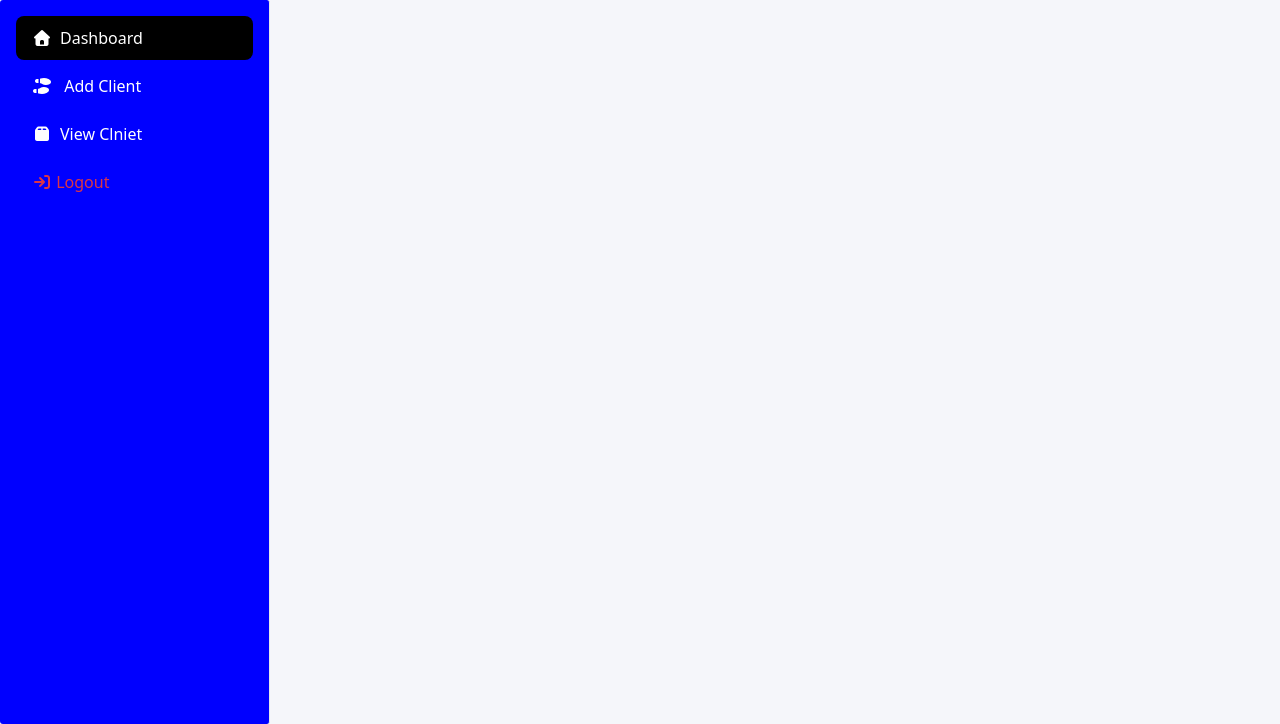
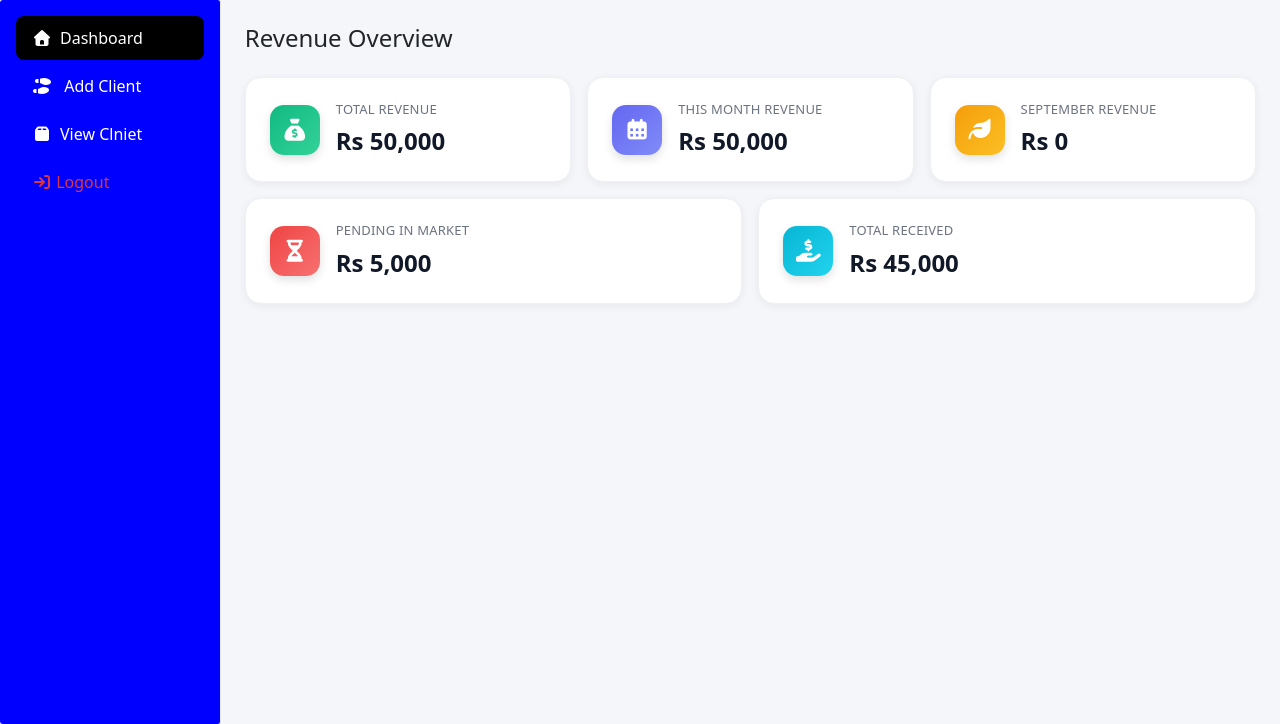
Before and after one commit to ez-snippet/client-management-system-php-mysql, a PHP site: page /dashboard.php in a window 1280 px wide. Shown: the part 76-800 px from the top of the page. Run offline with PHP 8.4, Linux system fonts and the light colour scheme; data comes from the database, SQL or seed files in the repository; some libraries are stand-ins or nearby versions.

Commit message:
Fix bind_param error, add revenue dashboard, auto-calc remaining amount

```diff
--- a/admin/dashboard.php
+++ b/admin/dashboard.php
@@ -1,6 +1,42 @@
 <?php
 include __DIR__ . "/../config/db.php";
 $current_page = basename($_SERVER['PHP_SELF']);
+
+/* ============ Revenue Calculations ============ */
+
+// 1) Total Revenue (sab clients ka Total_Amount jama)
+$totalRevenue = 0;
+$res = mysqli_query($conn, "SELECT SUM(Total_Amount) AS total FROM clint");
+if ($res && $row = mysqli_fetch_assoc($res)) {
+    $totalRevenue = $row['total'] ? $row['total'] : 0;
+}
+
+// 2) Is Mahine ka Revenue (current month)
+$thisMonthRevenue = 0;
+$res = mysqli_query($conn, "SELECT SUM(Total_Amount) AS total FROM clint
+    WHERE MONTH(months_date) = MONTH(CURDATE()) AND YEAR(months_date) = YEAR(CURDATE())");
+if ($res && $row = mysqli_fetch_assoc($res)) {
+    $thisMonthRevenue = $row['total'] ? $row['total'] : 0;
+}
+
+// 3) September ka Revenue (is saal ka September)
+$septRevenue = 0;
+$res = mysqli_query($conn, "SELECT SUM(Total_Amount) AS total FROM clint
+    WHERE MONTH(months_date) = 9 AND YEAR(months_date) = YEAR(CURDATE())");
+if ($res && $row = mysqli_fetch_assoc($res)) {
+    $septRevenue = $row['total'] ? $row['total'] : 0;
+}
+
+// 4) Market mein kitna paisa phasa hai (Remaining Amount ka total)
+$totalPending = 0;
+$res = mysqli_query($conn, "SELECT SUM(Remaing_Amount) AS total FROM clint");
+if ($res && $row = mysqli_fetch_assoc($res)) {
+    $totalPending = $row['total'] ? $row['total'] : 0;
+}
+
+// 5) Kitna paisa wapas aa gaya (Received = Total - Remaining)
+$totalReceived = $totalRevenue - $totalPending;
+
 ?>
 
 <!DOCTYPE html>
@@ -72,6 +108,75 @@ $current_page = basename($_SERVER['PHP_SELF']);
             </ul>
         </div>
 
+        <!-- Main Content -->
+        <div class="flex-grow-1 p-4">
+            <h4 class="mb-4">Revenue Overview</h4>
+
+            <div class="row g-3">
+
+                <div class="col-md-4 col-sm-6">
+                    <div class="stat-card d-flex align-items-center gap-3">
+                        <div class="icon bg-revenue">
+                            <i class="fa-solid fa-sack-dollar"></i>
+                        </div>
+                        <div>
+                            <div class="label">Total Revenue</div>
+                            <div class="value">Rs <?= number_format($totalRevenue) ?></div>
+                        </div>
+                    </div>
+                </div>
+
+                <div class="col-md-4 col-sm-6">
+                    <div class="stat-card d-flex align-items-center gap-3">
+                        <div class="icon bg-products">
+                            <i class="fa-solid fa-calendar-days"></i>
+                        </div>
+                        <div>
+                            <div class="label">This Month Revenue</div>
+                            <div class="value">Rs <?= number_format($thisMonthRevenue) ?></div>
+                        </div>
+                    </div>
+                </div>
+
+                <div class="col-md-4 col-sm-6">
+                    <div class="stat-card d-flex align-items-center gap-3">
+                        <div class="icon bg-orders">
+                            <i class="fa-solid fa-leaf"></i>
+                        </div>
+                        <div>
+                            <div class="label">September Revenue</div>
+                            <div class="value">Rs <?= number_format($septRevenue) ?></div>
+                        </div>
+                    </div>
+                </div>
+
+                <div class="col-md-6 col-sm-6">
+                    <div class="stat-card d-flex align-items-center gap-3">
+                        <div class="icon bg-pending">
+                            <i class="fa-solid fa-hourglass-half"></i>
+                        </div>
+                        <div>
+                            <div class="label">Pending in Market</div>
+                            <div class="value">Rs <?= number_format($totalPending) ?></div>
+                        </div>
+                    </div>
+                </div>
+
+                <div class="col-md-6 col-sm-6">
+                    <div class="stat-card d-flex align-items-center gap-3">
+                        <div class="icon bg-received">
+                            <i class="fa-solid fa-hand-holding-dollar"></i>
+                        </div>
+                        <div>
+                            <div class="label">Total Received</div>
+                            <div class="value">Rs <?= number_format($totalReceived) ?></div>
+                        </div>
+                    </div>
+                </div>
+
+            </div>
+        </div>
+
     </div>
 
     <script src="https://cdn.jsdelivr.net/npm/bootstrap@5.3.8/dist/js/bootstrap.bundle.min.js"></script>
--- a/admin/logout.php
+++ b/admin/logout.php
@@ -2,6 +2,6 @@
 include __DIR__ . "/../config/db.php";
 session_start();
 session_destroy();
-header("Location: ../includes/main.php");
+header("Location: ../includes/index.php");
 exit();
 ?>
--- a/assets/dashboard.css
+++ b/assets/dashboard.css
@@ -3,7 +3,6 @@
     padding: 0%;
     box-sizing: border-box;
 }
-
 
 .fa-arrow-right {
     font-size: 3px;
@@ -14,7 +13,6 @@ body {
     background-color: #f5f6fa;
 }
 
-/* Sidebar */
 .sidebar {
     background-color: blue;
     min-height: calc(100vh - 76px);
@@ -28,6 +26,7 @@ body {
     padding: 10px 16px;
     border-radius: 8px;
     margin-bottom: 4px;
+    transition: background-color 0.15s ease, color 0.15s ease;
 }
 
 .sidebar .nav-link.active {
@@ -41,55 +40,71 @@ body {
     color: white;
 }
 
-/* Stat cards */
 .stat-card {
     background: #ffffff;
-    border-radius: 12px;
-    padding: 18px 20px;
-    box-shadow: 0 1px 3px rgba(0, 0, 0, 0.05);
+    border-radius: 16px;
+    padding: 22px 24px;
+    box-shadow: 0 2px 8px rgba(17, 24, 39, 0.06);
     border: 1px solid #eef0f3;
+    transition: transform 0.2s ease, box-shadow 0.2s ease;
+}
+
+.stat-card:hover {
+    transform: translateY(-4px);
+    box-shadow: 0 10px 24px rgba(17, 24, 39, 0.1);
 }
 
 .stat-card .icon {
-    width: 42px;
-    height: 42px;
-    border-radius: 10px;
+    width: 50px;
+    height: 50px;
+    border-radius: 14px;
     display: flex;
     align-items: center;
     justify-content: center;
-    font-size: 20px;
+    font-size: 22px;
     color: #fff;
+    box-shadow: 0 4px 10px rgba(0, 0, 0, 0.12);
 }
 
 .stat-card .label {
     color: #6b7280;
     font-size: 13px;
-    margin-bottom: 2px;
+    font-weight: 500;
+    letter-spacing: 0.2px;
+    margin-bottom: 4px;
+    text-transform: uppercase;
 }
 
 .stat-card .value {
-    font-size: 22px;
-    font-weight: 600;
+    font-size: 24px;
+    font-weight: 700;
     color: #111827;
 }
 
 .bg-products {
-    background-color: #6366f1;
+    background: linear-gradient(135deg, #6366f1, #818cf8);
 }
 
 .bg-orders {
-    background-color: #f59e0b;
+    background: linear-gradient(135deg, #f59e0b, #fbbf24);
 }
 
 .bg-revenue {
-    background-color: #10b981;
+    background: linear-gradient(135deg, #10b981, #34d399);
 }
 
 .bg-users {
-    background-color: #ec4899;
+    background: linear-gradient(135deg, #ec4899, #f472b6);
 }
 
-/* Recent orders table */
+.bg-pending {
+    background: linear-gradient(135deg, #ef4444, #f87171);
+}
+
+.bg-received {
+    background: linear-gradient(135deg, #06b6d4, #22d3ee);
+}
+
 .card-table {
     background: #fff;
     border-radius: 12px;
@@ -116,12 +131,7 @@ body {
     object-fit: cover;
     background-color: #e5e7eb;
 }
-/* =========================================================
-   Responsive
-========================================================= */
 
-/* Tablets and below: sidebar becomes a horizontal scrollable
-   strip on top instead of a fixed left column */
 @media (max-width: 992px) {
     .d-flex:has(.sidebar) {
         flex-direction: column;
@@ -156,7 +166,6 @@ body {
     }
 }
 
-/* Small tablets / large phones */
 @media (max-width: 768px) {
     .navbar .container {
         flex-wrap: wrap;
@@ -164,28 +173,20 @@ body {
     }
 
     .stat-card {
-        padding: 16px 18px;
+        padding: 18px 20px;
     }
 
     .stat-card .value {
-        font-size: 20px;
+        font-size: 21px;
     }
 }
 
-/* Phones */
 @media (max-width: 576px) {
     .flex-grow-1.p-4 {
         padding: 14px !important;
     }
 
     .stat-card {
-        padding: 14px 16px;
+        padding: 16px 18px;
     }
 }
-.sidebar .nav-link {
-    color: white;
-    padding: 10px 16px;
-    border-radius: 8px;
-    margin-bottom: 4px;
-    transition: background-color 0.15s ease, color 0.15s ease;
-}
```
Also changed, not shown: admin/add_form.php (+34 -13 lines).
